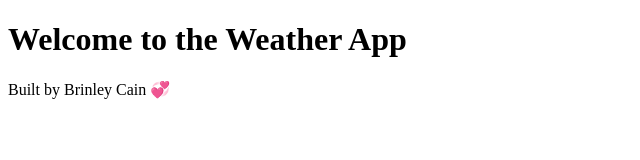
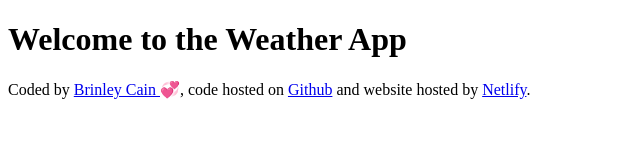
Before and after one commit to brinleysarah/Weather-Project, a plain HTML site: page index.html in a window 1280 px wide. Shown: the whole page, without its empty margins (0-640 px from the left). Drawn offline with Linux system fonts and the light colour scheme.

Commit message:
Added links to the footer

```diff
--- a/index.html
+++ b/index.html
@@ -8,6 +8,15 @@
   <body>
     <h1>Welcome to the Weather App</h1>
 
-    <footer>Built by Brinley Cain 💞</footer>
+    <footer>
+      Coded by
+      <a href="https://github.com/brinleysarah" target="_blank">Brinley Cain </a
+      >💞, code hosted on
+      <a href="https://github.com/brinleysarah/Weather-Project" target="_blank"
+        >Github</a
+      >
+      and website hosted by
+      <a href="https://beamweather.netlify.app/" target="_blank">Netlify</a>.
+    </footer>
   </body>
 </html>
```
